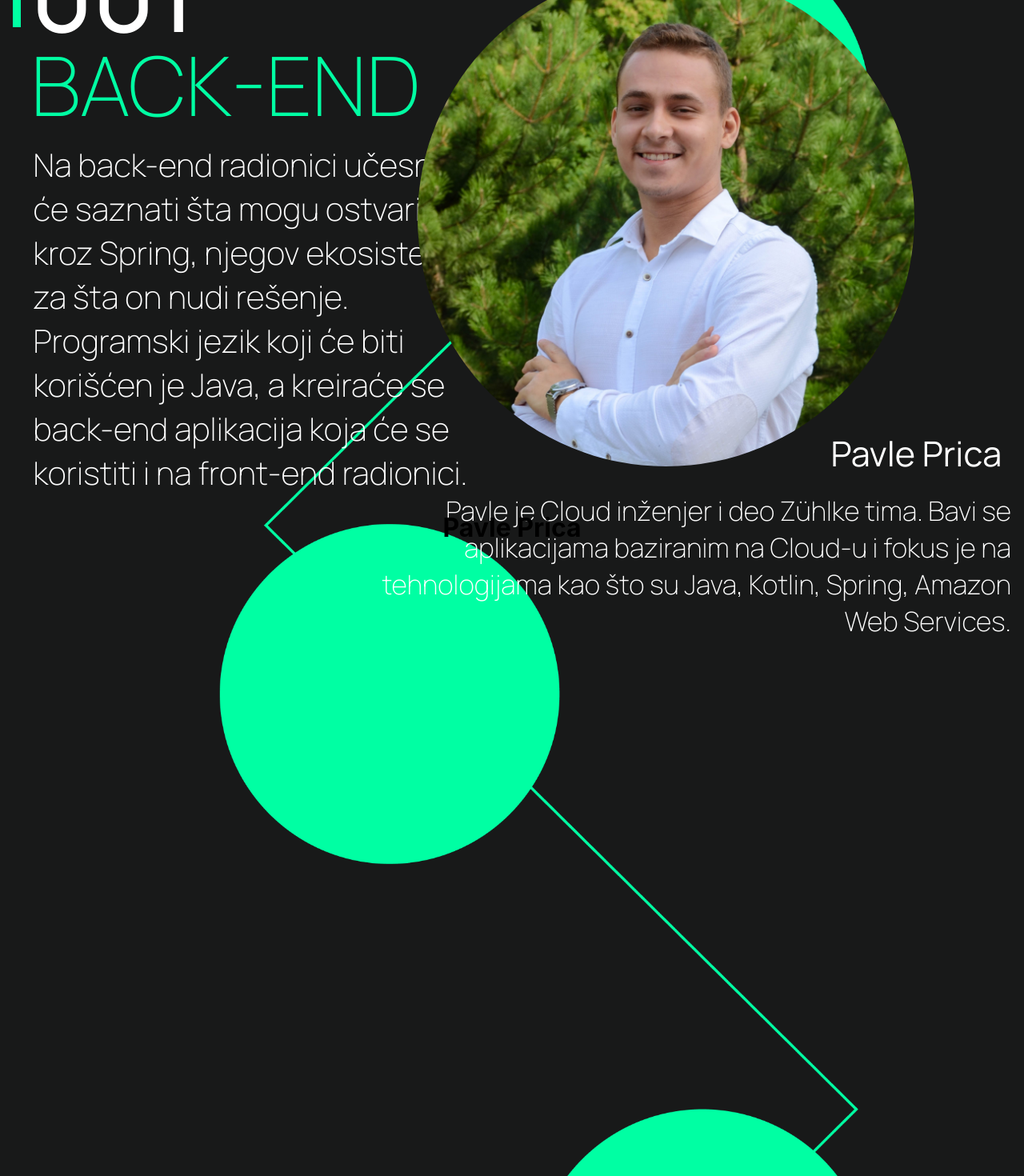
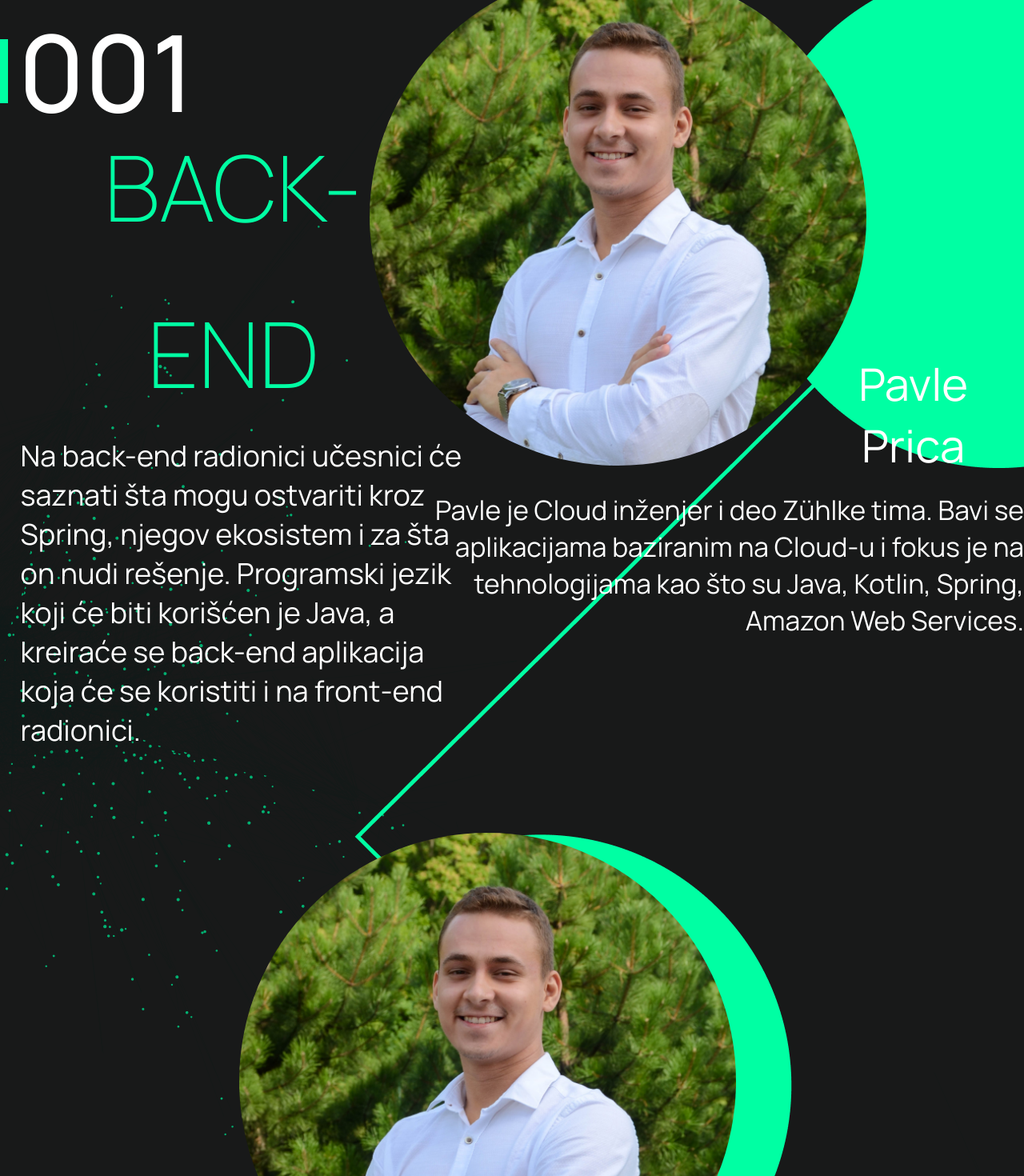
Before and after one commit to Nikola787/hzs-5.0, a React (Create React App) app: page /#/ in a window 1280 px wide. Shown: the part 160-1630 px from the top of the page at 80% size. Built offline with nearby package versions, Linux system fonts and the light colour scheme.

Commit message:
dorade dodatne

```diff
--- a/src/components/radionice/radionice.css
+++ b/src/components/radionice/radionice.css
@@ -6,43 +6,40 @@
 
 .radionice-wrapper {
   display: block;
-  background-image: url(../../images/Frame.png);
-  background-repeat: no-repeat;
-  background-size: 69%;
-  background-position: 69% 0%;
+  background-image: url(../../images/Radionice.png);
   background-color: #181919;
 }
 
 .radionica1-container {
   display: flex;
-  height: 100vh;
+  height: 1080px;
   width: auto;
   justify-content: space-around;
 }
 
 .radionica1-levo-container {
   display: flex;
-  margin-top: 6em;
-  max-height: 50%;
+  margin-top: 11em;
+  margin-right: 10rem;
   max-width: 37rem;
   flex-direction: column;
   font-size: 19px;
 }
 
-.radionica1-container .radionica1-levo-container .rectangle {
+.radionica1-levo-container .rectangle {
   width: 10px;
   height: 80px;
   background: #00ffa3;
 }
 
 .radionica1-levo-container .redni-broj {
-  font-size: 6.5em;
+  font-size: 7em;
   font-family: "Manrope";
   font-weight: 500;
   color: #ffffff;
   align-self: flex-start;
   margin-left: 0.8rem;
-  line-height: 4.9rem;
+  line-height: 5rem;
 }
 
 .radionica1-levo-container .prvi-deo {
@@ -55,25 +52,25 @@
   align-self: flex-start;
   font-family: "Manrope";
   color: #00ffa3;
-  font-size: 5.4em;
+  font-size: 6em;
   font-weight: 200;
   margin-left: 1.4rem;
-  line-height: 9rem;
+  line-height: 13rem;
 }
 
 .radionica1-levo-container .radionica-opis {
   font-family: "Manrope";
   color: #ffffff;
-  font-size: 2.1em;
-  font-weight: 200;
+  font-size: 1.9em;
+  font-weight: 400;
   text-align: left;
   margin-left: 1.6rem;
+  width: 100%;
 }
 
 .radionica1-desno-container {
   display: flex;
   margin-top: 6em;
-  max-height: 50%;
   max-width: 42rem;
   flex-direction: column;
 }
@@ -87,45 +84,75 @@
   border-radius: 50%;
   width: 621px;
   height: 621px;
-  margin-top: 1.65rem;
-  margin-left: -7.4rem;
+  margin-top: 1.55rem;
+  margin-left: -16.1rem;
 }
 
 .radionica1-desno-container .ime-predavaca {
   color: #ffffff;
-  font-size: 2.7rem;
+  font-size: 3.5rem;
   font-family: "Manrope";
   font-weight: 400;
   margin-bottom: -0.8rem;
-  margin-left: -6.5rem;
+  margin-left: -5rem;
 }
 
 .radionica1-desno-container .predavac-opis {
   font-family: "Manrope";
   color: #ffffff;
   font-size: 2.1em;
-  font-weight: 200;
+  font-weight: 400;
   text-align: right;
   margin-top: 2rem;
-  margin-left: -11rem;
+  margin-left: -15rem;
   width: 50rem;
 }
 
 .radionica2-container {
   display: flex;
-  height: 100vh;
+  height: 1080px;
   width: auto;
   justify-content: space-around;
 }
+
+.radionica2-levo-container {
+  display: flex;
+  margin-top: 6em;
+  max-width: 42rem;
+  flex-direction: column;
+}
+
+.radionica2-levo-container .prvi-deo {
+  display: flex;
+  align-items: flex-end;
+}
+
+.radionica2-levo-container .ime-predavaca {
+  color: #ffffff;
+  font-size: 3.5rem;
+  font-family: "Manrope";
+  font-weight: 400;
+  margin-bottom: -0.8rem;
+  margin-left: -5rem;
+}
+
+.radionica2-levo-container .slika_leva {
+  border-radius: 50%;
+  width: 621px;
+  height: 621px;
+  margin-top: 1.55rem;
+  margin-left: -16.1rem;
+}
+
 .radionica3-container {
   display: flex;
-  height: 100vh;
+  /* height: 1080px; */
   width: auto;
   justify-content: space-around;
 }
 .radionica4-container {
   display: flex;
-  height: 145vh;
+  /* height: 1080px; */
   width: auto;
   justify-content: space-around;
 }
--- a/src/components/radionice/radionice.jsx
+++ b/src/components/radionice/radionice.jsx
@@ -38,7 +38,12 @@ const radionice = () => {
       <div className="radionica2-container">
         <div className="radionica2-levo-container">
           <div className="prvi-deo">
-            <h1>Pavle Prica</h1>
+            <h1 className="ime-predavaca">Pavle Prica</h1>
+            <img
+              className="slika_leva"
+              src={slikaPredavaca}
+              alt="Slika predavaca"
+            />
           </div>
         </div>
       </div>
```
Also changed, not shown: src/images/Radionice.png (added).
